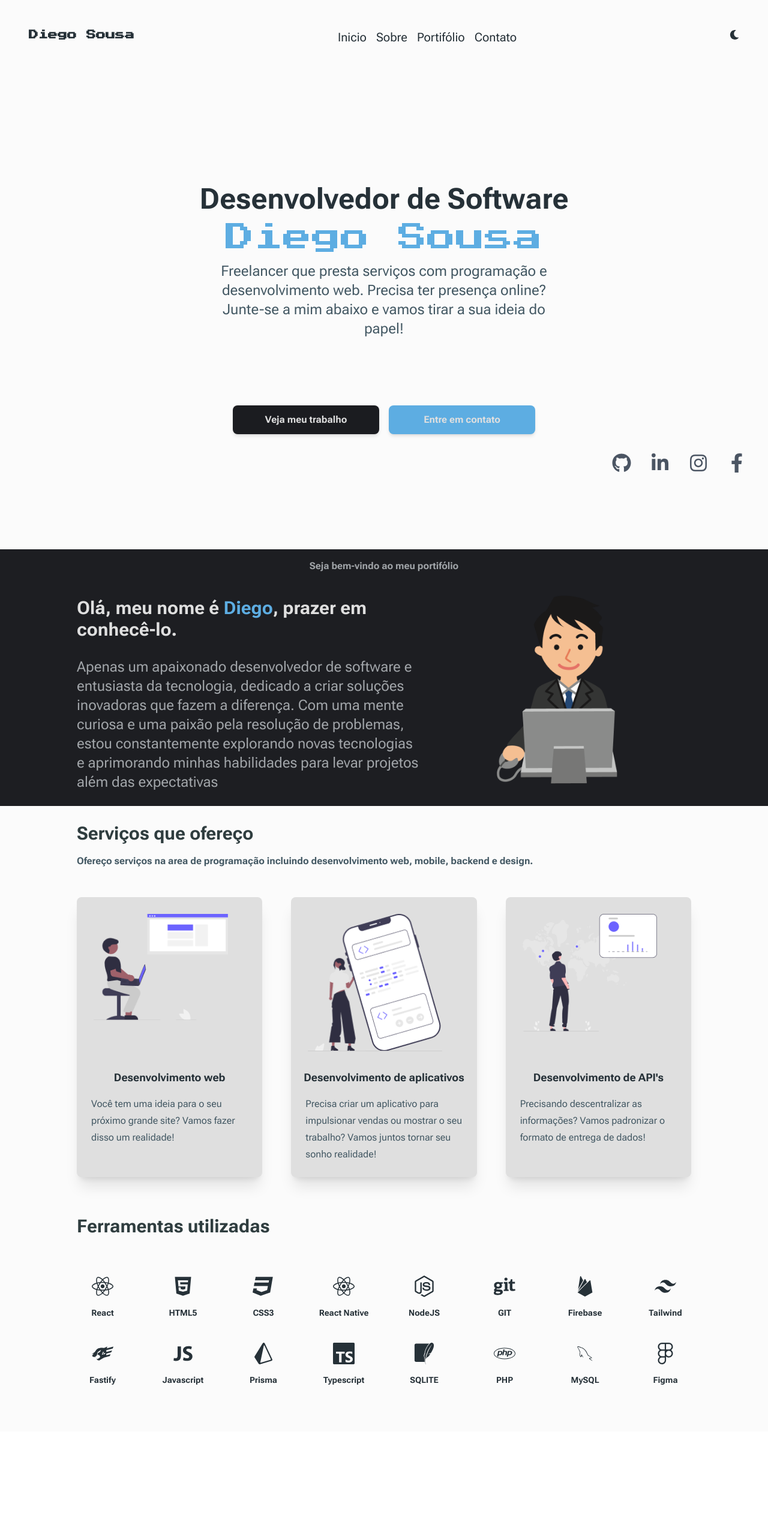
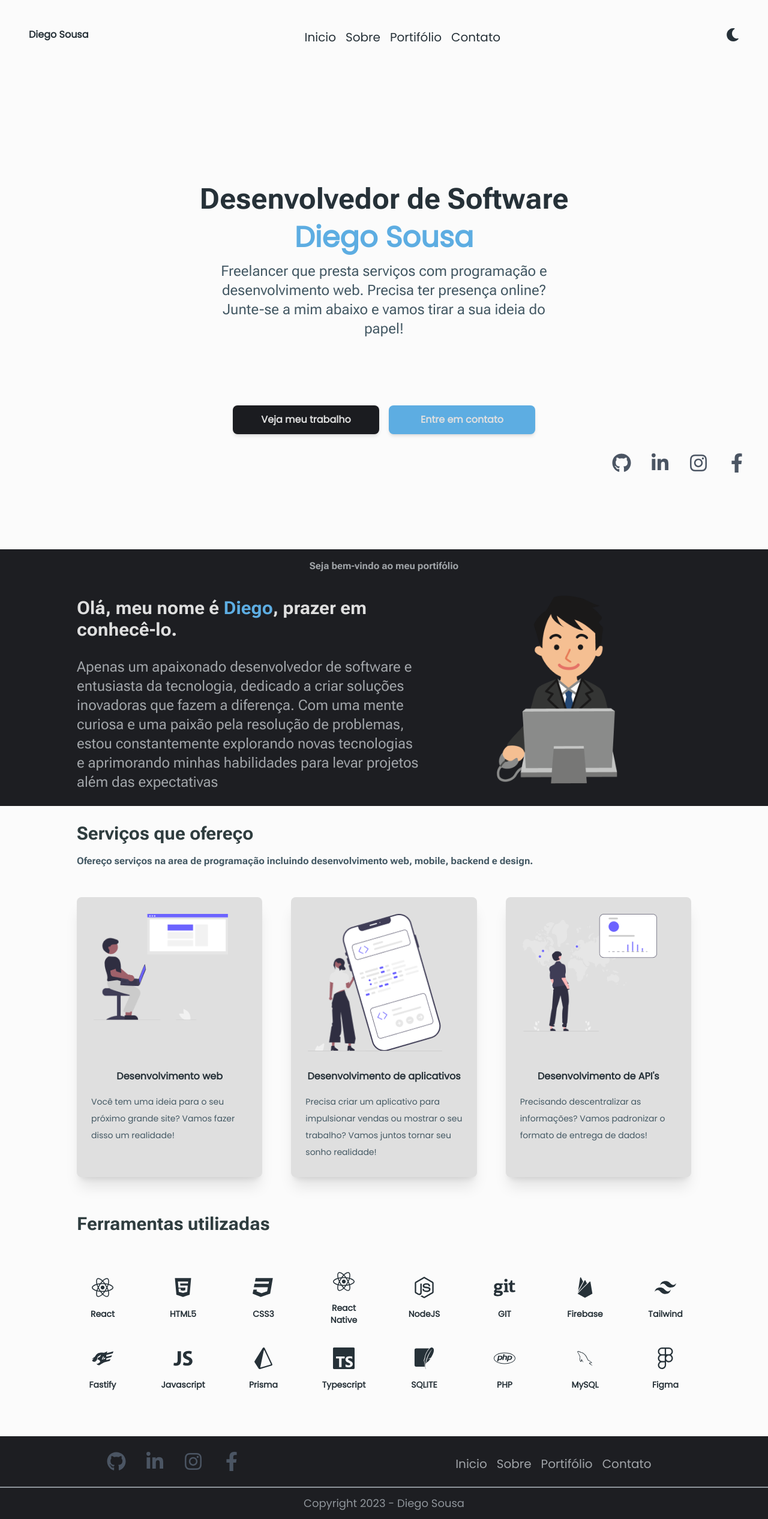
Before and after one commit to DiegoSousaSilva/portifolio, a Next.js app: page / in a window 1280 px wide. Shown: the whole page at 60% size. Before the commit the page ends 2387 px from the top, so only its background shows below. Built offline with nearby package versions, Linux system fonts and the light colour scheme.

Commit message:
feat: implementation footer

```diff
--- a/src/app/layout.tsx
+++ b/src/app/layout.tsx
@@ -2,6 +2,7 @@ import type { Metadata, Viewport } from 'next'
 import {
   Roboto_Flex as Roboto,
   Press_Start_2P as PressStart2P,
+  Poppins,
 } from 'next/font/google'
 import './globals.css'
 
@@ -10,6 +11,11 @@ const pressStart = PressStart2P({
   subsets: ['latin'],
   weight: '400',
   variable: '--font-press-start-2p',
+})
+const poppins = Poppins({
+  subsets: ['latin'],
+  weight: '400',
+  variable: '--font-poppins',
 })
 
 export const metadata: Metadata = {
@@ -31,7 +37,9 @@ export default function RootLayout({
 }) {
   return (
     <html lang="en">
-      <body className={`${roboto.variable} ${pressStart.variable} font-sans`}>
+      <body
+        className={`${roboto.variable} ${poppins.variable} ${pressStart.variable} font-sans`}
+      >
         {children}
       </body>
     </html>
--- a/src/app/page.tsx
+++ b/src/app/page.tsx
@@ -5,6 +5,7 @@ import {
   Header,
   AboutSection,
   ServicesSection,
+  Footer,
 } from '@/components'
 
 export interface AppThemeProps {
@@ -20,6 +21,7 @@ export default function Home() {
       <HomeSection isDarkMode={isDarkMode} />
       <AboutSection isDarkMode={isDarkMode} />
       <ServicesSection isDarkMode={isDarkMode} />
+      <Footer isDarkMode={isDarkMode} />
     </main>
   )
 }
--- a/src/components/AboutSection.tsx
+++ b/src/components/AboutSection.tsx
@@ -15,7 +15,7 @@ export const AboutSection = ({ isDarkMode }: AppThemeProps) => {
       >
         Seja bem-vindo ao meu portifólio
       </h4>
-      <div className="mx-auto flex w-4/5 flex-col py-6 md:flex-row">
+      <div className="mx-6 flex flex-col py-6 md:mx-auto md:w-4/5 md:flex-row">
         <div className="flex items-center justify-center md:order-2 md:w-full">
           <Image
             src={avatar}
@@ -40,7 +40,7 @@ export const AboutSection = ({ isDarkMode }: AppThemeProps) => {
             , prazer em conhecê-lo.
           </h1>
           <p
-            className={`pt-3 text-lg md:w-[576px] md:text-2xl ${
+            className={`pt-3 text-base md:w-[576px] md:text-2xl ${
               isDarkMode ? 'text-textDark-500' : 'text-lightDescription-500'
             }`}
           >
--- a/src/components/Button.tsx
+++ b/src/components/Button.tsx
@@ -19,7 +19,7 @@ export const Button = ({
       type="button"
       className={`${className} ${
         isDarkMode ? 'text-textDark-500' : 'text-textLight-500'
-      } w-[244px] rounded-lg px-3 py-3 font-bold shadow-md transition duration-150 ease-in-out hover:bg-opacity-60 hover:shadow-lg focus:shadow-lg focus:outline-none focus:ring-0 focus:hover:bg-opacity-60 `}
+      } font-poppins w-[244px] rounded-lg px-3 py-3 font-bold shadow-md transition duration-150 ease-in-out hover:bg-opacity-60 hover:shadow-lg focus:shadow-lg focus:outline-none focus:ring-0 focus:hover:bg-opacity-60 `}
     >
       {title}
     </button>
--- /dev/null
+++ b/src/components/Footer.tsx
@@ -0,0 +1,34 @@
+import { AppThemeProps } from '@/app/page'
+import { NavigationMenu, SocialMedia } from '.'
+
+export const Footer = ({ isDarkMode }: AppThemeProps) => {
+  return (
+    <div
+      className={` ${
+        isDarkMode
+          ? 'bg-lightBackground-500  text-darkDescription-500'
+          : 'bg-darkBackground-500 text-lightDescription-500'
+      }`}
+    >
+      <div className="py-4 md:flex md:justify-around md:py-6">
+        <SocialMedia />
+
+        <NavigationMenu />
+      </div>
+
+      <div
+        className={`border ${
+          isDarkMode
+            ? 'border-lightDescription-500'
+            : 'border-lightDescription-600'
+        }`}
+      />
+
+      <h2
+        className={`font-poppins py-3 text-center text-base text-lightDescription-600 md:text-lg`}
+      >
+        Copyright 2023 - Diego Sousa
+      </h2>
+    </div>
+  )
+}
--- a/src/components/Header.tsx
+++ b/src/components/Header.tsx
@@ -1,30 +1,11 @@
-import Link from 'next/link'
 import { Dispatch, SetStateAction, useState } from 'react'
 import { FaMoon, FaSun } from 'react-icons/fa'
+import { NavigationMenu } from '.'
 
 interface HeaderProps {
   setIsDarkMode: Dispatch<SetStateAction<boolean>>
   isDarkMode: boolean
 }
-
-const menuItems = [
-  {
-    href: '/',
-    text: 'Inicio',
-  },
-  {
-    href: '/#about',
-    text: 'Sobre',
-  },
-  {
-    href: '/#projects',
-    text: 'Portifólio',
-  },
-  {
-    href: '/#contact',
-    text: 'Contato',
-  },
-]
 
 export const Header = ({ setIsDarkMode, isDarkMode }: HeaderProps) => {
   const [isMenuOpen, setIsMenuOpen] = useState(false)
@@ -52,7 +33,7 @@ export const Header = ({ setIsDarkMode, isDarkMode }: HeaderProps) => {
         }`}
       >
         <button onClick={toggleDarkMode}>
-          {isDarkMode ? <FaSun size={16} /> : <FaMoon size={16} />}
+          {isDarkMode ? <FaSun size={22} /> : <FaMoon size={22} />}
         </button>
       </div>
 
@@ -61,29 +42,13 @@ export const Header = ({ setIsDarkMode, isDarkMode }: HeaderProps) => {
           isMenuOpen ? 'hidden' : 'flex'
         }`}
       >
-        <p className="font-pressstart text-base font-bold">Diego Sousa</p>
+        <p className="font-poppins text-lg font-bold md:text-base">
+          Diego Sousa
+        </p>
       </div>
 
       {/* Menu de navegação */}
-      <nav
-        className={`mt-2 flex-col items-center md:flex md:flex-row ${
-          isMenuOpen ? 'flex h-screen ' : 'hidden'
-        }`}
-      >
-        {menuItems.map((item) => {
-          return (
-            <Link
-              key={item.text}
-              href={item.href}
-              className={`mr-4 mt-4 block text-2xl md:mt-0 md:inline-block md:text-xl ${
-                isMenuOpen ? 'p-8' : ''
-              }`}
-            >
-              {item.text}
-            </Link>
-          )
-        })}
-      </nav>
+      <NavigationMenu isMenuOpen={isMenuOpen} toggleMenu={toggleMenu} />
 
       {/* Ícone do menu para dispositivos móveis */}
       <div className="absolute right-4 top-10 md:hidden">
--- a/src/components/HomeSection.tsx
+++ b/src/components/HomeSection.tsx
@@ -6,18 +6,18 @@ export const HomeSection = ({ isDarkMode }: AppThemeProps) => {
   return (
     <section
       id="home"
-      className={`md: flex h-screen flex-col items-center  justify-center space-y-4 ${
+      className={`md: flex h-screen flex-col items-center  justify-center space-y-3 md:space-y-4 ${
         isDarkMode ? 'bg-darkBackground-500' : 'bg-lightBackground-500'
       }`}
     >
       <h1
-        className={`text-center text-2xl font-bold md:text-5xl ${
+        className={`text-center text-xl font-bold md:text-5xl ${
           isDarkMode ? 'text-textLight-500' : 'text-textDark-500'
         }`}
       >
         Desenvolvedor de Software
       </h1>
-      <h1 className="text-center font-pressstart text-2xl text-lightTitle-500 md:text-5xl">
+      <h1 className="font-poppins text-center text-xl font-bold text-lightTitle-500 md:text-5xl">
         Diego Sousa
       </h1>
       <p
--- /dev/null
+++ b/src/components/NavigationMenu.tsx
@@ -0,0 +1,67 @@
+import Link from 'next/link'
+import { useEffect } from 'react'
+
+interface NavigationMenuProps {
+  isMenuOpen?: boolean
+  toggleMenu?: () => void
+}
+
+export const NavigationMenu: React.FC<NavigationMenuProps> = ({
+  isMenuOpen,
+  toggleMenu,
+}) => {
+  const menuItems = [
+    {
+      href: '/',
+      text: 'Inicio',
+    },
+    {
+      href: '/#about',
+      text: 'Sobre',
+    },
+    {
+      href: '/#projects',
+      text: 'Portifólio',
+    },
+    {
+      href: '/#contact',
+      text: 'Contato',
+    },
+  ]
+
+  useEffect(() => {
+    if (isMenuOpen) {
+      document.body.style.overflow = 'hidden'
+    } else {
+      document.body.style.overflow = ''
+    }
+
+    // Cleanup da função de efeito
+    return () => {
+      document.body.style.overflow = ''
+    }
+  }, [isMenuOpen])
+
+  return (
+    <nav
+      className={`mt-2 flex-col md:flex md:flex-row ${
+        isMenuOpen ? 'flex h-screen ' : 'hidden'
+      }`}
+    >
+      {menuItems.map((item) => {
+        return (
+          <Link
+            onClick={toggleMenu && (() => toggleMenu())}
+            key={item.text}
+            href={item.href}
+            className={`font-poppins mr-4 mt-4 block text-2xl md:mt-0 md:inline-block md:text-xl ${
+              isMenuOpen ? 'p-8' : ''
+            }`}
+          >
+            {item.text}
+          </Link>
+        )
+      })}
+    </nav>
+  )
+}
--- a/src/components/Services.tsx
+++ b/src/components/Services.tsx
@@ -41,10 +41,10 @@ export const Services = () => {
               className="p-3"
             />
             <hgroup className="absolute left-0 right-0 px-3 md:top-[58%]">
-              <h2 className="py-4 text-center text-lg font-bold text-textDark-500">
+              <h2 className="font-poppins py-4 text-center text-base font-bold text-textDark-500">
                 {service.title}
               </h2>
-              <p className="px-3 text-base leading-7 text-darkDescription-500">
+              <p className="font-poppins px-3 text-sm leading-7 text-darkDescription-500">
                 {service.dscription}
               </p>
             </hgroup>
--- a/src/components/Tools.tsx
+++ b/src/components/Tools.tsx
@@ -101,13 +101,13 @@ export const Tools = ({ isDarkMode }: AppThemeProps) => {
   return (
     <section id="tools">
       <h1
-        className={`py-4 text-center text-xl font-bold md:text-left md:text-3xl ${
+        className={`py-3 text-center text-xl font-bold md:text-left md:text-3xl ${
           isDarkMode ? 'text-textLight-500' : 'text-textDark-400'
         }`}
       >
         Ferramentas utilizadas
       </h1>
-      <ul className="grid grid-cols-3 gap-6 py-12 text-lg md:grid-cols-6 md:gap-x-12 lg:grid-cols-8">
+      <ul className="grid grid-cols-4 gap-5 py-12 text-lg md:grid-cols-6 md:gap-x-12 lg:grid-cols-8">
         {tools.map((tool) => {
           return (
             <li
@@ -116,7 +116,7 @@ export const Tools = ({ isDarkMode }: AppThemeProps) => {
             >
               {tool.icon}
               <h2
-                className={`py-4 text-center text-sm font-bold ${
+                className={`font-poppins py-2 text-center text-xs font-bold md:py-4 md:text-sm ${
                   isDarkMode ? 'text-textLight-500' : 'text-textDark-500'
                 }`}
               >
--- a/src/components/index.tsx
+++ b/src/components/index.tsx
@@ -6,6 +6,8 @@ import { ServicesSection } from './ServicesSection'
 import { SocialMedia } from './SocialMedia'
 import { Services } from './Services'
 import { Tools } from './Tools'
+import { Footer } from './Footer'
+import { NavigationMenu } from './NavigationMenu'
 
 export {
   AboutSection,
@@ -16,4 +18,6 @@ export {
   ServicesSection,
   SocialMedia,
   Tools,
+  Footer,
+  NavigationMenu,
 }
--- a/tailwind.config.ts
+++ b/tailwind.config.ts
@@ -10,6 +10,7 @@ const config: Config = {
     extend: {
       fontFamily: {
         sans: 'var(--font-roboto)',
+        poppins: 'var(--font-poppins)',
         pressstart: 'var(--font-press-start-2p)',
       },
       colors: {
```
